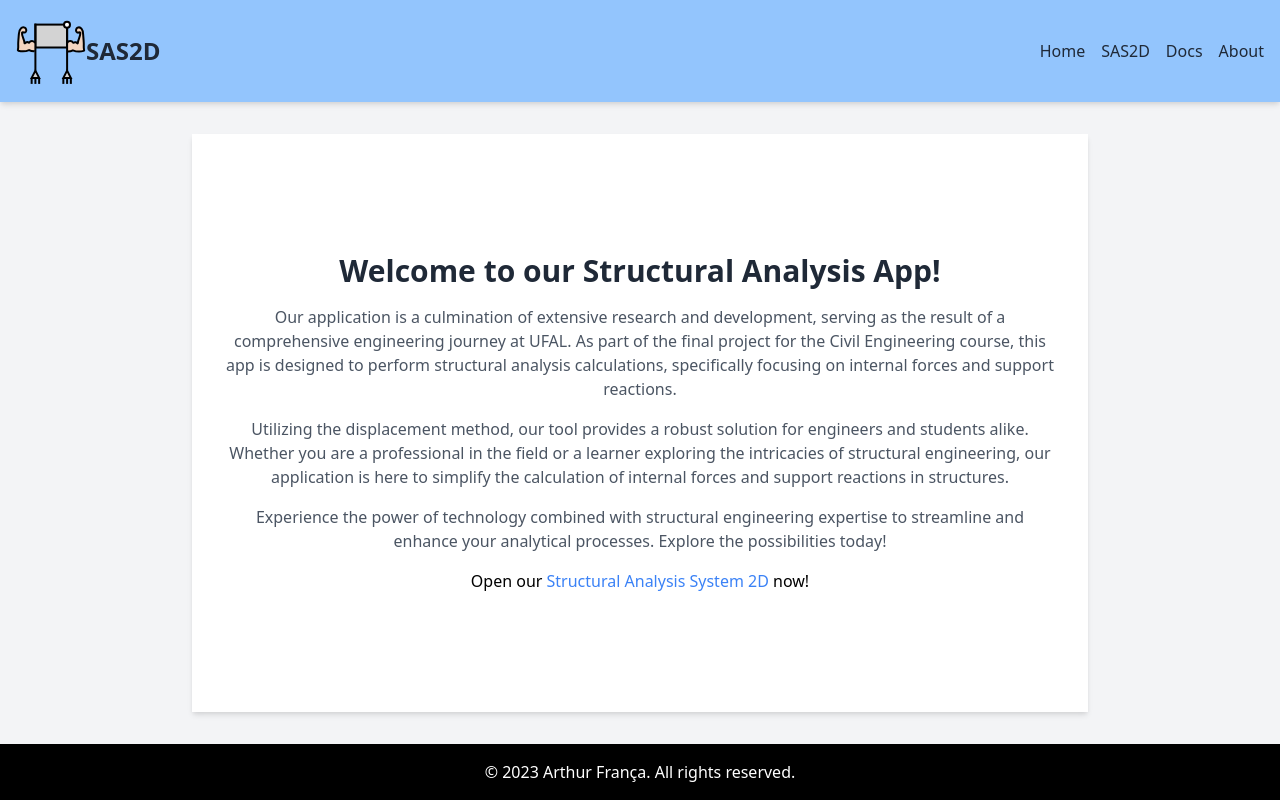
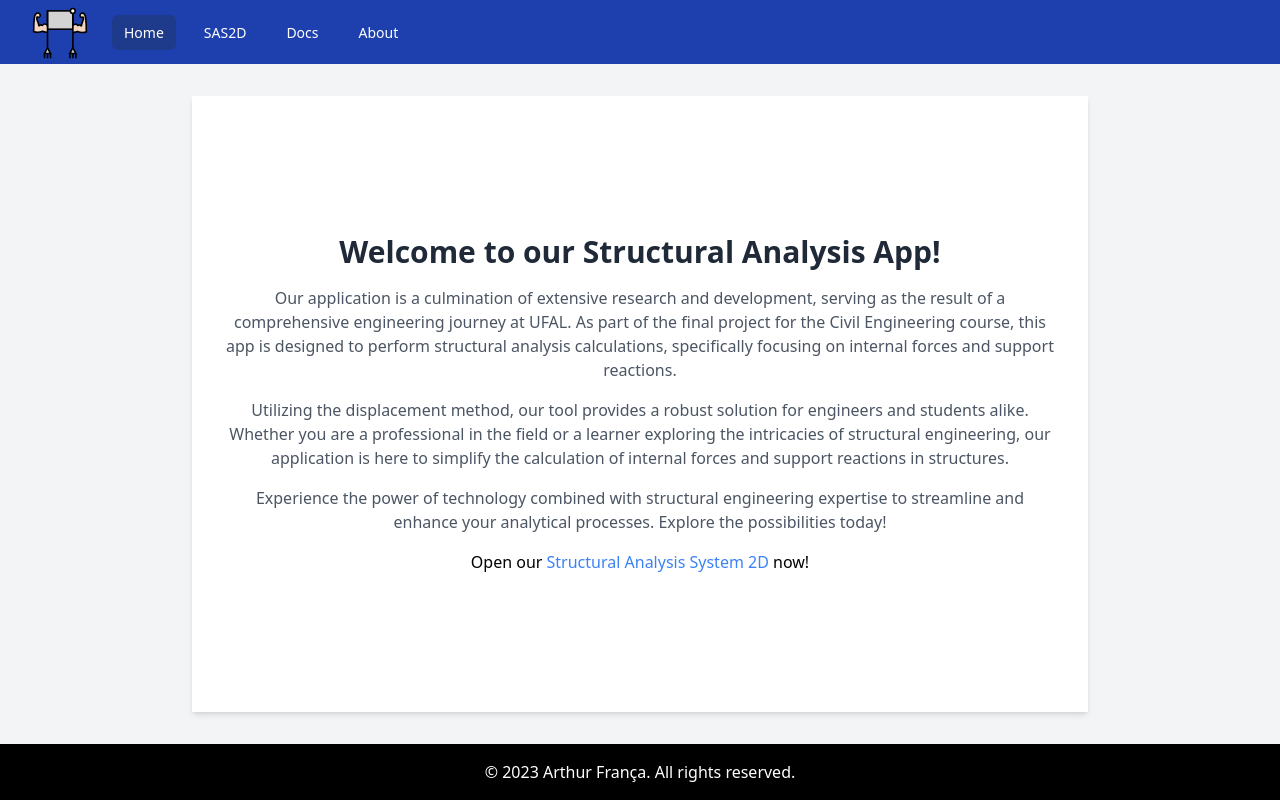
Before and after one commit to engArthurFranca/sas2d-public, a Vue app: page /#/ in a window 1280 px wide. Built offline with nearby package versions, Linux system fonts and the light colour scheme.

Commit message:
new changes

```diff
--- a/src/components/NavComponent.vue
+++ b/src/components/NavComponent.vue
@@ -1,60 +1,67 @@
 <template>
-    <!-- Navbar -->
-    <nav class=" p-4 shadow-md bg-blue-300">
-        <div class="container mx-auto flex items-center justify-between">
-            <!-- Logo -->
-            <div class="flex items-center">
-                <img alt="Sas2d logo" src="../assets/logo.svg">
-                <a class="text-2xl font-bold text-gray-800 pointer-events-none">SAS2D</a>
-            </div>
 
-            <!-- Menu -->
-            <div class="hidden md:flex space-x-4">
-                <router-link to="/"> <a class="text-gray-800 hover:text-gray-600 ">Home</a> </router-link>
-                <router-link to="/sas2d"> <a class="text-gray-800 hover:text-gray-600">SAS2D</a> </router-link>
-                <router-link to="/docs"> <a class="text-gray-800 hover:text-gray-600">Docs</a> </router-link>
-                <router-link to="/about"> <a class="text-gray-800 hover:text-gray-600">About</a> </router-link>
-            </div>
+    <nav class="bg-blue-800">
+        <div class="mx-auto max-w-7xl px-2 sm:px-6 lg:px-8">
+            <div class="relative flex h-16 items-center justify-between">
+            <div class="absolute inset-y-0 left-0 flex items-center sm:hidden">
+                <!-- Mobile menu button-->
+                <button type="button" class="relative inline-flex items-center justify-center rounded-md p-2 text-white hover:bg-blue-700 hover:text-white focus:outline-none focus:ring-2 focus:ring-inset focus:ring-white" aria-controls="mobile-menu" aria-expanded="false"
+                @click="showMobileMenu">
+                <span class="absolute -inset-0.5"></span>
+                <span class="sr-only">Open main menu</span>
+                <!--
+                    Icon when menu is closed.
 
-            <!-- Mobile Menu Button (Hidden on larger screens) -->
-            <div class="md:hidden">
-                <button
-                id="mobile-menu-btn"
-                class="text-gray-800 hover:text-gray-600 focus:outline-none"
-                @click="showMobileMenu"
-                >
-                <svg
-                    class="w-6 h-6"
-                    fill="none"
-                    stroke="currentColor"
-                    viewBox="0 0 24 24"
-                    xmlns="http://www.w3.org/2000/svg"
-                >
-                    <path
-                    stroke-linecap="round"
-                    stroke-linejoin="round"
-                    stroke-width="2"
-                    d="M4 6h16M4 12h16m-7 6h7"
-                    ></path>
+                    Menu open: "hidden", Menu closed: "block"
+                -->
+                <svg class="block h-6 w-6" fill="none" viewBox="0 0 24 24" stroke-width="1.5" stroke="currentColor" aria-hidden="true">
+                    <path stroke-linecap="round" stroke-linejoin="round" d="M3.75 6.75h16.5M3.75 12h16.5m-16.5 5.25h16.5" />
+                </svg>
+                <!--
+                    Icon when menu is open.
+
+                    Menu open: "block", Menu closed: "hidden"
+                -->
+                <svg class="hidden h-6 w-6" fill="none" viewBox="0 0 24 24" stroke-width="1.5" stroke="currentColor" aria-hidden="true">
+                    <path stroke-linecap="round" stroke-linejoin="round" d="M6 18L18 6M6 6l12 12" />
                 </svg>
                 </button>
             </div>
+            <div class="flex flex-1 items-center justify-center sm:items-stretch sm:justify-start">
+                <div class="flex flex-shrink-0 items-center">
+                    <img class="h-14 w-auto" src="../assets/logo.svg" alt="sas2d logo">
+                </div>
+                <div class="hidden sm:ml-6 sm:flex items-center justify-center ">
+                <div class="flex space-x-4">
+                    <!-- Current: "bg-gray-900 text-white", Default: "text-gray-300 hover:bg-gray-700 hover:text-white" -->
+                    <router-link to="/"><a @click="isCurrent = 'home'" :class="{'bg-blue-900': isCurrent == 'home'}" class=" text-white rounded-md px-3 py-2 text-sm font-medium" aria-current="page">Home</a> </router-link>
+                    <router-link to="/sas2d"> <a @click="isCurrent = 'sas2d'" :class="{'bg-blue-900': isCurrent == 'sas2d'}" class="text-white hover:bg-blue-700 hover:text-white rounded-md px-3 py-2 text-sm font-medium">SAS2D</a> </router-link >
+                    <router-link to="/docs"> <a @click="isCurrent = 'docs'" :class="{'bg-blue-900': isCurrent == 'docs'}" class="text-white hover:bg-blue-700 hover:text-white rounded-md px-3 py-2 text-sm font-medium">Docs</a> </router-link >
+                    <router-link to="/about"> <a @click="isCurrent = 'about'" :class="{'bg-blue-900': isCurrent == 'about'}" class="text-white hover:bg-blue-700 hover:text-white rounded-md px-3 py-2 text-sm font-medium">About</a> </router-link >
+                </div>
+                </div>
+            </div>
+            </div>
+        </div>
+
+        <!-- Mobile menu, show/hide based on menu state. -->
+        <div :class="{'hidden': isHidden}" id="mobile-menu">
+            <div class="space-y-1 px-2 pb-3 pt-2 text-center">
+            <!-- Current: "bg-gray-900 text-white", Default: "text-gray-300 hover:bg-gray-700 hover:text-white" -->
+                <router-link to="/"> <a @click="isCurrent = 'home'; isHidden = true" :class="{'bg-blue-900': isCurrent == 'home'}" class=" text-white block rounded-md px-3 py-2 text-base font-medium" aria-current="page">Home</a> </router-link>
+                <router-link to="/sas2d"> <a @click="isCurrent = 'sas2d'; isHidden = true" :class="{'bg-blue-900': isCurrent == 'sas2d'}" class="text-white hover:bg-blue-700 hover:text-white block rounded-md px-3 py-2 text-base font-medium">SAS2D</a> </router-link>
+                <router-link to="/docs"> <a @click="isCurrent = 'docs'; isHidden = true" :class="{'bg-blue-900': isCurrent == 'docs'}" class="text-white hover:bg-blue-700 hover:text-white block rounded-md px-3 py-2 text-base font-medium">Docs</a> </router-link>
+                <router-link to="/about"> <a @click="isCurrent = 'about'; isHidden = true" :class="{'bg-blue-900': isCurrent == 'about'}" class="text-white hover:bg-blue-700 hover:text-white block rounded-md px-3 py-2 text-base font-medium">About</a> </router-link>
+            </div>
         </div>
     </nav>
-
-    <!-- Mobile Menu (Hidden on larger screens) -->
-    <div id="mobile-menu" class=" bg-blue-300" :class="{'hidden': isHidden}">
-        <router-link to="/"> <a @click="isHidden = true;" class="block py-2 px-4 text-center text-gray-800 hover:bg-blue-500">Home</a> </router-link>
-        <router-link to="/sas2d"> <a @click="isHidden = true;" class="block py-2 px-4 text-center text-gray-800 hover:bg-blue-500">SAS2D</a> </router-link>
-        <router-link to="/docs"> <a @click="isHidden = true;" class="block py-2 px-4 text-center text-gray-800 hover:bg-blue-500">Docs</a> </router-link>
-        <router-link to="/about"> <a @click="isHidden = true;" class="block py-2 px-4 text-center text-gray-800 hover:bg-blue-500">About</a> </router-link>
-    </div>
 </template>
 
 <script setup>
     import { ref } from 'vue';
 
     let isHidden = ref(true);
+    let isCurrent = ref('home');
 
     const showMobileMenu = () => {
         isHidden.value = !isHidden.value;
--- a/src/components/UnderConstruction.vue
+++ b/src/components/UnderConstruction.vue
@@ -1,5 +1,5 @@
 <template >
-    <div class="container mx-auto flex-1 flex flex-col items-center justify-center" style="min-height: calc(100vh - 158px)">
+    <div class="container mx-auto flex-1 flex flex-col items-center justify-center" style="min-height: calc(100vh - 120px)">
         <svg width="200" height="200" class="animate-spin origin-center" style="animation-duration: 3s;">
             <g id="gear" fill="gray" stroke="black" stroke-width="9">
                 <rect x="85" y="100" width="30" height="95" rx="5" ry="5" transform="rotate(0 100 100)"/>
--- a/src/components/menubars/buttons/MenuButton.vue
+++ b/src/components/menubars/buttons/MenuButton.vue
@@ -1,6 +1,6 @@
 <template>
-    <li class="me-2 hover:bg-blue-600" ref="menuButton">
-        <a @click="setValue" class="relative inline-flex items-center justify-center p-2 border-b-2 border-transparent hover:border-gray-300 cursor-pointer group">
+    <li class="me-2 rounded-sm hover:bg-blue-600" ref="menuButton">
+        <a @click="setValue" class="relative inline-flex items-center justify-center p-2 border-transparent hover:border-gray-300 cursor-pointer group">
             {{ props.menuTitle }}
             <slot name="imgSlot"></slot>
         </a>
--- a/src/components/menubars/forms/inputs/NumberInput.vue
+++ b/src/components/menubars/forms/inputs/NumberInput.vue
@@ -1,12 +1,12 @@
 <template>
-    <div class="flex mx-2">
+    <div class="flex mx-2 my-1 border-transparent">
         <span
             :class="props.labelClass"
-            class="inline-flex items-center px-3 text-sm  border rounded-bl rounded-tl rounded-s-md bg-gray-300 text-gray-900 border-gray-600">
+            class="inline-flex items-center px-3 text-sm rounded-bl rounded-tl rounded-s-md bg-gray-400 text-gray-900 ">
             {{ props.label }}
         </span>
         <input :value="props.value" type="number" @input="updateValue"
-            class="h-8 rounded-br rounded-tr rounded-e-lg border block flex-1 min-w-0 w-full text-sm p-2.5  bg-gray-400 border-gray-600 placeholder-gray-400 text-white focus:ring-blue-500 focus:border-blue-500" >
+            class="h-8 rounded-br rounded-tr rounded-e-lg border block flex-1 min-w-0 w-full text-sm p-2.5  placeholder-gray-600 text-black transition duration-500 ease-in-out transform border-transparent bg-gray-200  focus:border-blueGray-500 focus:bg-white" >
     </div>
 </template>
 
--- a/src/components/menubars/forms/inputs/SelectInput.vue
+++ b/src/components/menubars/forms/inputs/SelectInput.vue
@@ -4,7 +4,7 @@
             <slot name="buttonSlot"></slot>
         </button>
 
-        <div v-show="isActive"  class="absolute -top-4 left-16 mt-2 w-auto h-auto rounded-md shadow-lg bg-white ring-1 ring-black ring-opacity-5 focus:outline-none">
+        <div v-show="isActive"  class="absolute z-10 -top-4 left-16 mt-2 w-auto h-auto rounded-md shadow-lg bg-white ring-1 ring-black ring-opacity-5 focus:outline-none">
             <div :class="props.optionsClass" class="py-1" role="menu" aria-orientation="vertical" aria-labelledby="options-menu">
                 <slot name="options" ></slot>
             </div>
--- a/src/views/HomeView.vue
+++ b/src/views/HomeView.vue
@@ -1,5 +1,5 @@
 <template>
-  <main class="flex-1 flex flex-col items-center justify-center max-w-4xl mx-auto my-8 p-8 bg-white shadow-md md:w-full" style="min-height: calc(100vh - 222px)">
+  <main class="flex-1 flex flex-col items-center justify-center max-w-4xl mx-auto my-8 p-8 bg-white shadow-md md:w-full" style="min-height: calc(100vh - 184px)">
     <section class="text-center">
       <h1 class="text-3xl font-bold text-gray-800 mb-4">Welcome to our Structural Analysis App!</h1>
       <p class="text-gray-600 mb-4">
```
Also changed, not shown: src/components/menubars/SimpleSideBar.vue (+11 -20 lines), src/components/menubars/forms/BarForm.vue (+5 -5 lines), src/components/menubars/forms/PointForm.vue (+6 -6 lines).
